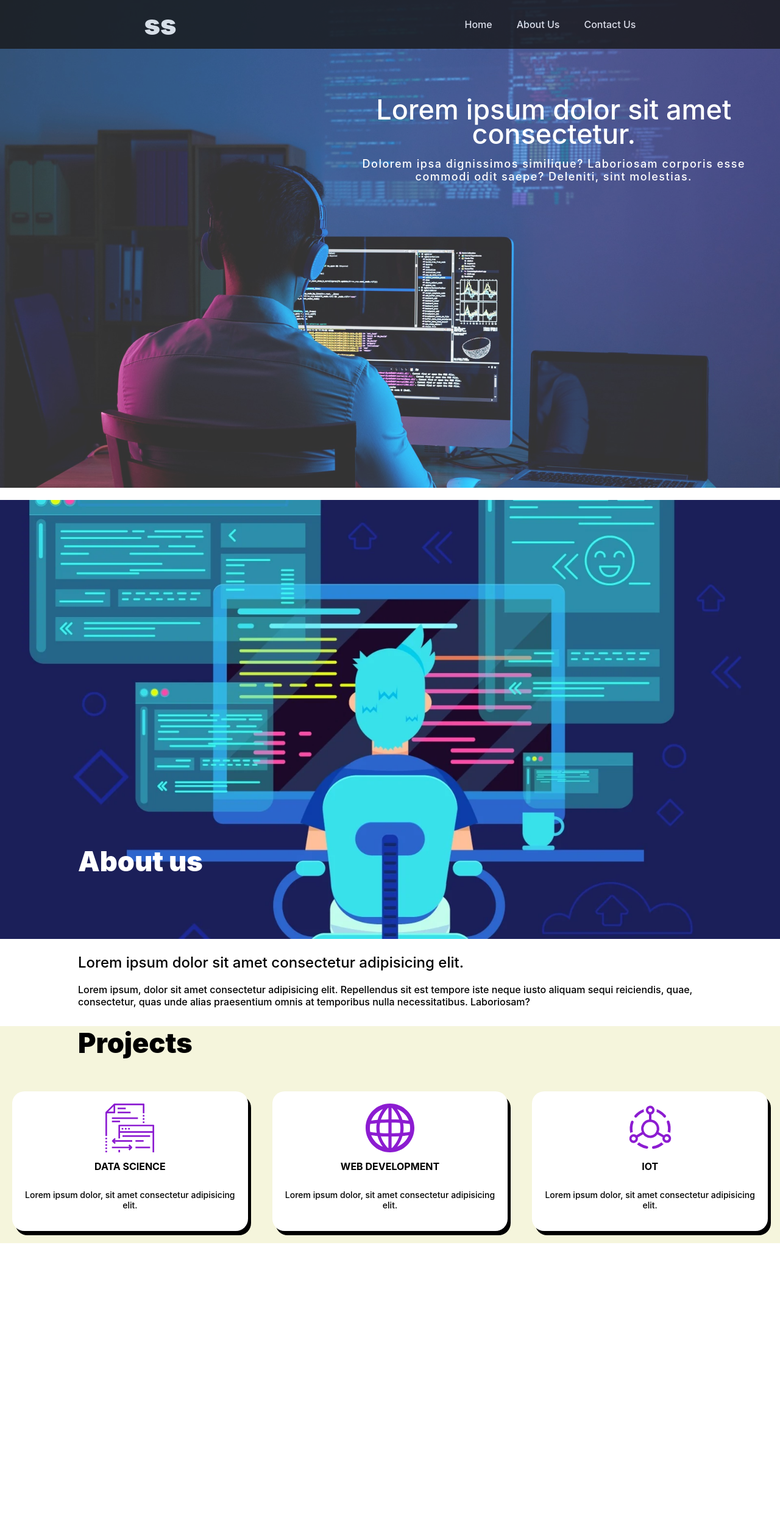
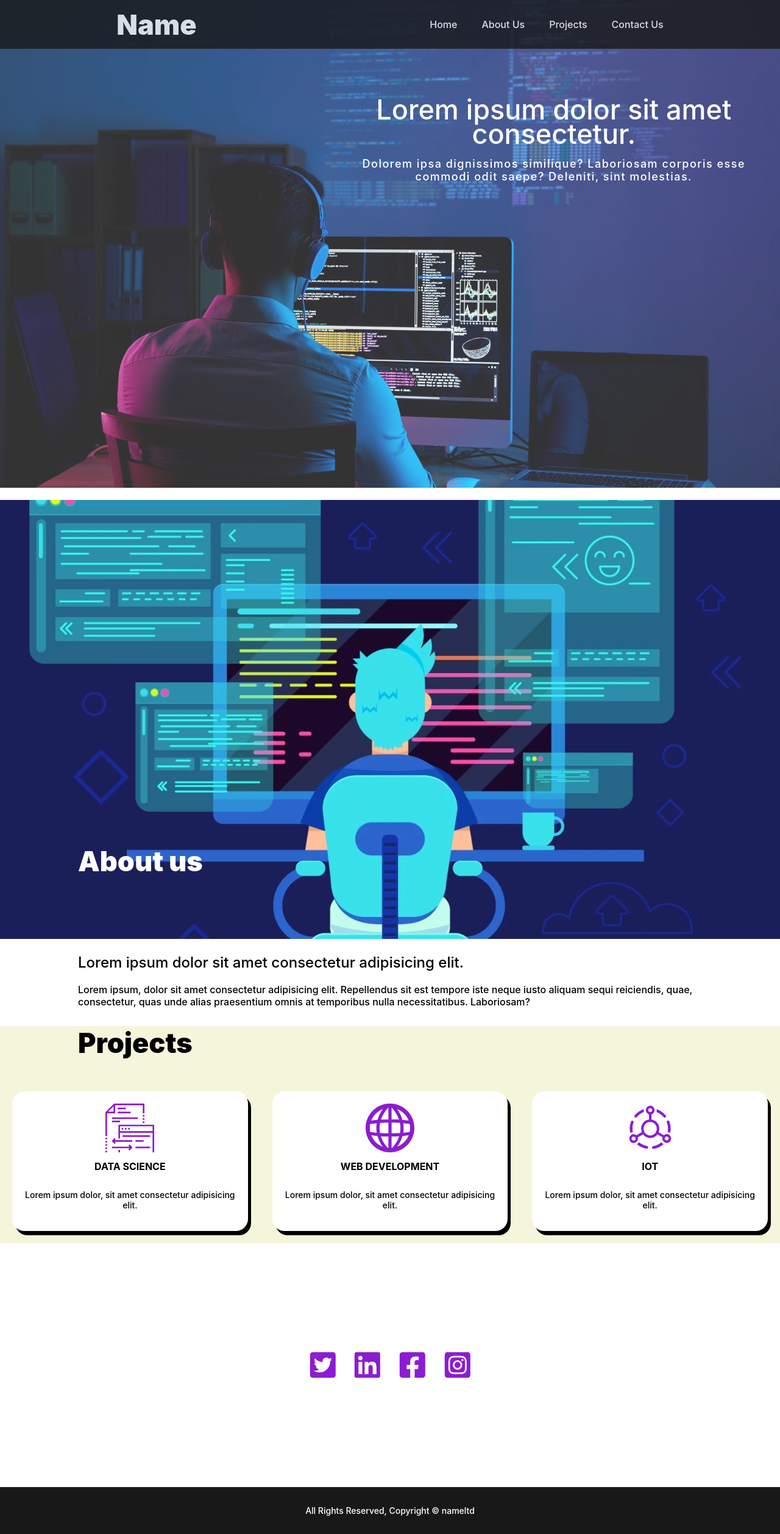
Before and after one commit to NoobMaester/ss, a React (Create React App) app: page / in a window 1280 px wide. Shown: the whole page at 61% size. Before the commit the page ends 2039 px from the top, so only its background shows below. Built offline with nearby package versions, Linux system fonts and the light colour scheme.

Commit message:
contacts

```diff
--- a/package.json
+++ b/package.json
@@ -8,6 +8,7 @@
     "@testing-library/user-event": "^13.5.0",
     "react": "^18.2.0",
     "react-dom": "^18.2.0",
+    "react-icons": "^4.6.0",
     "react-scripts": "5.0.1",
     "web-vitals": "^2.1.4"
   },
--- a/public/index.html
+++ b/public/index.html
@@ -24,7 +24,7 @@
       work correctly both with client-side routing and a non-root public URL.
       Learn how to configure a non-root public URL by running `npm run build`.
     -->
-    <title>React App</title>
+    <title>name</title>
   </head>
   <body>
     <noscript>You need to enable JavaScript to run this app.</noscript>
--- a/src/App.js
+++ b/src/App.js
@@ -2,7 +2,8 @@ import About from './components/About/About';
 import Home from './components/Home/Home'
 import NavBar from './components/Navbar/NavBar';
 import Projects from './components/Projects/Projects';
-
+import Contact from './components/Contact/Contact';
+import Footer from './components/Footer/Footer';
 const App = () => {
   return (
     <div className="App">
@@ -10,6 +11,8 @@ const App = () => {
       <Home />
       <About />
       <Projects />
+      <Contact />
+      <Footer />
     </div>
   );
 }
--- a/src/components/Contact/Contact.js
+++ b/src/components/Contact/Contact.js
@@ -0,0 +1,17 @@
+import { FaInstagramSquare, FaLinkedin, FaFacebookSquare, FaTwitterSquare} from 'react-icons/fa';
+import classes from './Contact.module.css'
+
+const Contact = () => {
+
+  return (
+    <div id='contact' className={classes.contact}>
+        <FaTwitterSquare color='#8C1CD1' size='48px' style={{padding: '1%'}}
+        onClick={() => window.open('https://www.google.rw', '_blank')}/>
+        <FaLinkedin color='#8C1CD1' size='48px' style={{padding: '1%'}} onClick={() => window.open('https://www.google.rw', '_blank')}/>
+        <FaFacebookSquare color='#8C1CD1' size='48px' style={{padding: '1%'}} onClick={() => window.open('https://www.google.rw', '_blank')}/>
+        <FaInstagramSquare color='#8C1CD1' size='48px' style={{padding: '1%'}} onClick={() => window.open('https://www.google.rw', '_blank')}/>
+    </div>
+  )
+}
+
+export default Contact
--- /dev/null
+++ b/src/components/Contact/Contact.module.css
@@ -0,0 +1,9 @@
+.contact{
+    height: 50vh;
+    display: flex;
+    align-items: center;
+    justify-content: center;
+}
+.contact svg{
+    cursor: pointer;
+}
--- /dev/null
+++ b/src/components/Footer/Footer.js
@@ -0,0 +1,13 @@
+import classes from './Footer.module.css'
+
+const Footer = () => {
+  return (
+    <div>
+        <footer className={classes.footer}>
+            <p>All Rights Reserved, Copyright &copy; nameltd</p>
+        </footer>
+    </div>
+  )
+}
+
+export default Footer
--- /dev/null
+++ b/src/components/Footer/Footer.module.css
@@ -0,0 +1,11 @@
+.footer{
+    text-align: center;
+    background: #181818;
+    padding: 10px;
+}
+.footer p{
+    font-size: 14px;
+    color: white;
+    margin: 0;
+    padding: 20px;
+}
--- a/src/components/Navbar/NavBar.js
+++ b/src/components/Navbar/NavBar.js
@@ -4,10 +4,11 @@ const NavBar = () => {
   return (
     <div>
         <nav className={classes.navbar}>
-            <h1>ss</h1>
+            <h1>Name</h1>
             <ul>
                 <li><a href="/">Home</a></li>
                 <li><a href="/#about">About Us</a></li>
+                <li><a href="/#projects">Projects</a></li>
                 <li><a href="/#contact">Contact Us</a></li>
             </ul>
         </nav>
--- a/src/components/Projects/Projects.js
+++ b/src/components/Projects/Projects.js
@@ -5,7 +5,7 @@ import iot from './../../img/iot.svg'
 
 const Projects = () => {
   return (
-    <div className={classes.project}>
+    <div id='projects' className={classes.project}>
         <h1>Projects</h1>
         <div className={classes.underline}></div>
 
@@ -13,7 +13,8 @@ const Projects = () => {
             <div className={classes.card}>
                 <img src={data} alt="data" />
                 <h2>Data Science</h2>
-                <p>Lorem ipsum dolor, sit amet consectetur adipisicing elit.</p>
+                <p>Lorem ipsum dolor, sit amet consectetur adipisicing elit.
+                </p>
             </div>
             <div className={classes.card}>
                 <img src={web} alt="web" />
--- a/src/index.css
+++ b/src/index.css
@@ -8,6 +8,9 @@ body {
 }
 
 /* setting up default font styles */
+html{
+  scroll-behavior: smooth;
+}
 h1{
   font-weight: 900;
   font-size: 45px;
```
Also changed, not shown: 2 other files (tests, documents, lock files or other folders).
